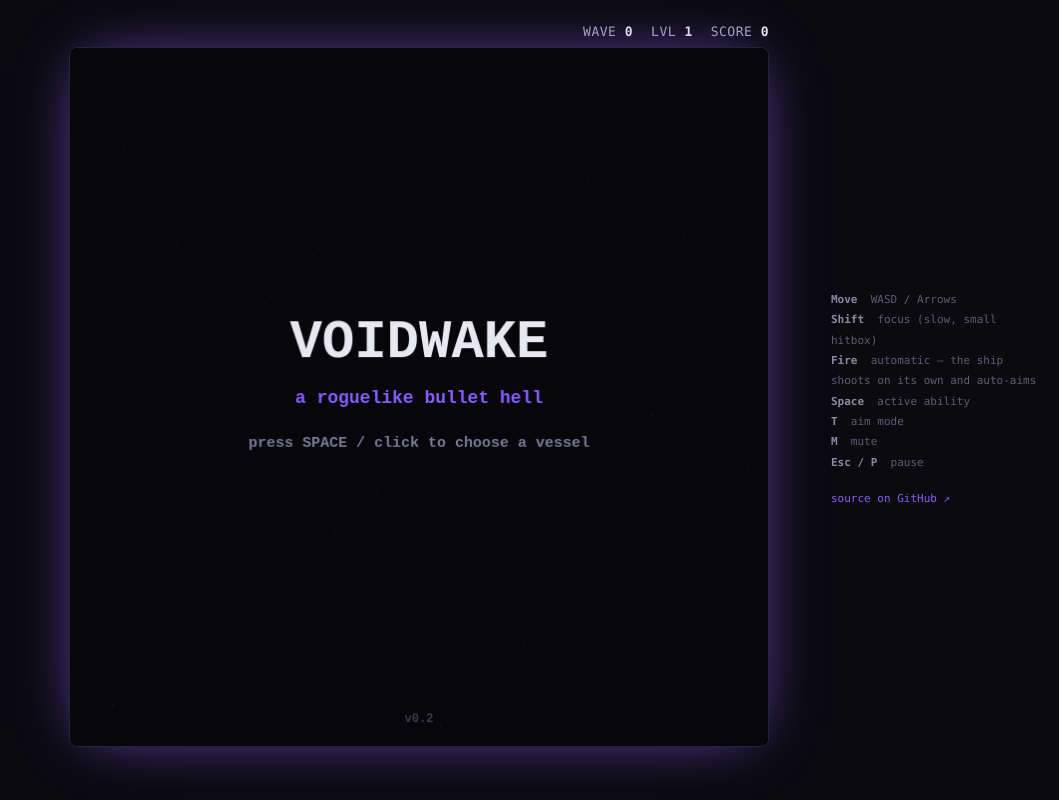
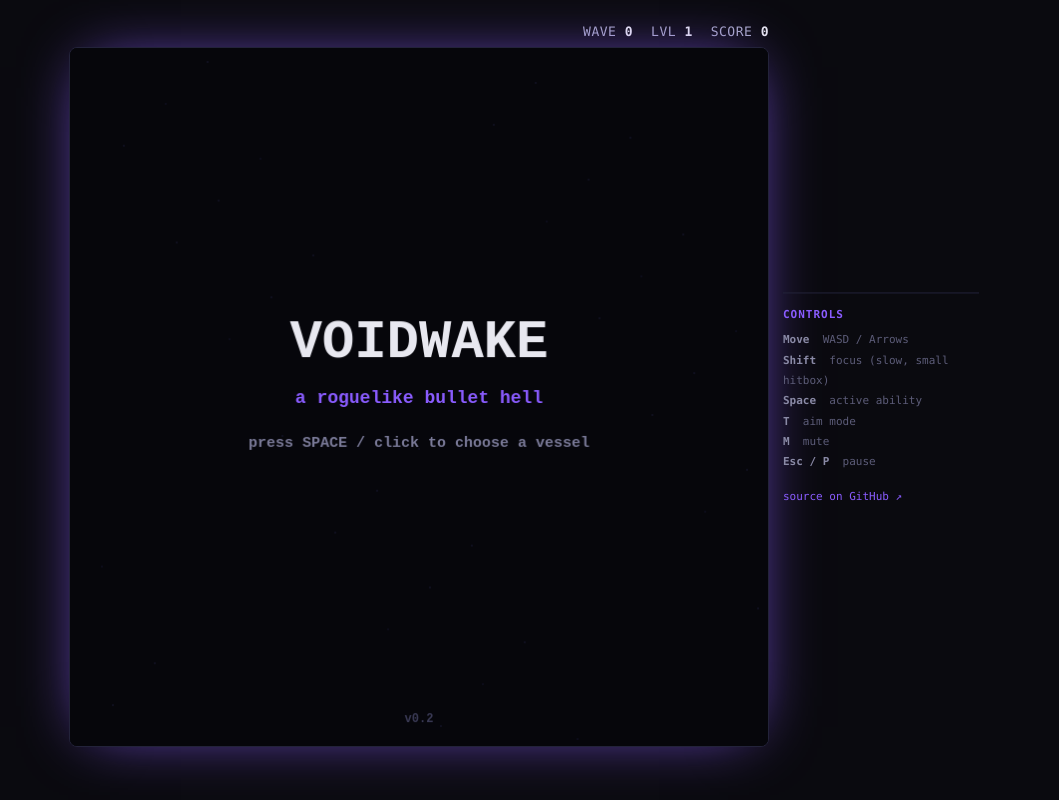
Before and after one commit to christina-dev944/voidwake, a website built with Vite: page index.html in a window 1280 px wide. Shown: the whole page, without its empty margins (221-1280 px from the left). Built offline with nearby package versions, Linux system fonts and the light colour scheme.

Commit message:
polish(layout): sidebar tucked next to canvas; STATS/CONTROLS separated; drop auto-fire line; pause upgrades panel top-aligned with Resume (Refs #36)

```diff
--- a/index.html
+++ b/index.html
@@ -19,16 +19,19 @@
   /* WAVE/LVL/SCORE — top, right-aligned over the playfield */
   #hud { display:flex; gap:18px; justify-content:flex-end; font-size:13px; letter-spacing:.5px; color:#a9a9c8; }
   #hud b { color:var(--fg); }
-  #side { position:absolute; right:18px; top:50%; transform:translateY(-50%);
-    display:flex; flex-direction:column; gap:16px; width:210px; }
+  /* positioned in JS (resize) so it sits just right of the centered canvas */
+  #side { position:absolute; top:50%; transform:translateY(-50%);
+    display:flex; flex-direction:column; gap:14px; width:196px; }
   #side .hint { line-height:1.85; }
   .hint b { color:#8a8aa6; font-weight:600; }
+  .shdr { color:#8a5cff; font-weight:bold; letter-spacing:1px; margin-bottom:5px; }
   /* live player stats readout (#stats) — shown on the right during a run */
   #stats { display:none; flex-direction:column; gap:3px; font-size:11px; color:#8a8aa6; }
   #stats.on { display:flex; }
-  #stats .shdr { color:#8a5cff; font-weight:bold; letter-spacing:1px; margin-bottom:3px; }
   .srow { display:flex; justify-content:space-between; gap:12px; }
   .srow b { color:#e8e8f0; }
+  /* controls, visually separated from the stats section above */
+  #controls { border-top:1px solid #23233a; padding-top:12px; }
   /* bottom HUD strip — sits OUTSIDE the canvas so status bars never block the
      playfield while dodging near the bottom (#41) */
   #hud2 { display:flex; align-items:center; gap:16px; height:22px; font-size:12px; color:#a9a9c8; }
@@ -69,10 +72,10 @@
       <div class="srow"><span>Pierce</span><b id="s-pierce">–</b></div>
       <div class="srow"><span>Crit</span><b id="s-crit">–</b></div>
     </div>
-    <div class="hint">
+    <div id="controls" class="hint">
+      <div class="shdr">CONTROLS</div>
       <b>Move</b> &nbsp;WASD / Arrows<br>
       <b>Shift</b> &nbsp;focus (slow, small hitbox)<br>
-      <b>Fire</b> &nbsp;automatic — the ship shoots on its own and auto-aims<br>
       <b>Space</b> &nbsp;active ability<br>
       <b>T</b> &nbsp;aim mode<br>
       <b>M</b> &nbsp;mute<br>
--- a/src/main.js
+++ b/src/main.js
@@ -18,6 +18,9 @@ function resize(){
   cv.style.width = side + 'px'; cv.style.height = side + 'px';
   cv.width = Math.round(side * dpr); cv.height = Math.round(side * dpr);
   ctx.setTransform(dpr, 0, 0, dpr, 0, 0);
+  // tuck the side panel right up against the centered canvas's right edge
+  const sideEl = document.getElementById('side');
+  if(sideEl){ sideEl.style.left = Math.round(window.innerWidth/2 + side/2 + 14) + 'px'; sideEl.style.right = 'auto'; }
   if (game && game.player){ game.player.x = clamp(game.player.x, game.player.r, W-game.player.r);
     game.player.y = clamp(game.player.y, game.player.r, H-game.player.r); }
 }
@@ -567,7 +570,7 @@ function drawRunBoons(){
   const entries=[...counts.entries()].map(([id,c])=>({ name:UP_NAME[id]||id, c }));
   const cols = entries.length>9 ? 2 : 1, perCol=Math.max(1,Math.ceil(entries.length/cols));
   const lh=22, panelW = cols===2 ? Math.min(440,W*0.46) : Math.min(340,Math.max(240,W*0.36));
-  const px = W - panelW - Math.max(40,W*0.08), py = Math.max(72,H*0.16)-30;
+  const px = W - panelW - Math.max(40,W*0.08), py = pauseButtons().resume.y;   // top-aligned with Resume
   const panelH = 54 + (entries.length?perCol:1)*lh;
   ctx.fillStyle='rgba(18,18,42,0.55)'; roundRect(px,py,panelW,panelH,10); ctx.fill();
   ctx.strokeStyle='#2a2a48'; ctx.lineWidth=1.5; roundRect(px,py,panelW,panelH,10); ctx.stroke();
```
